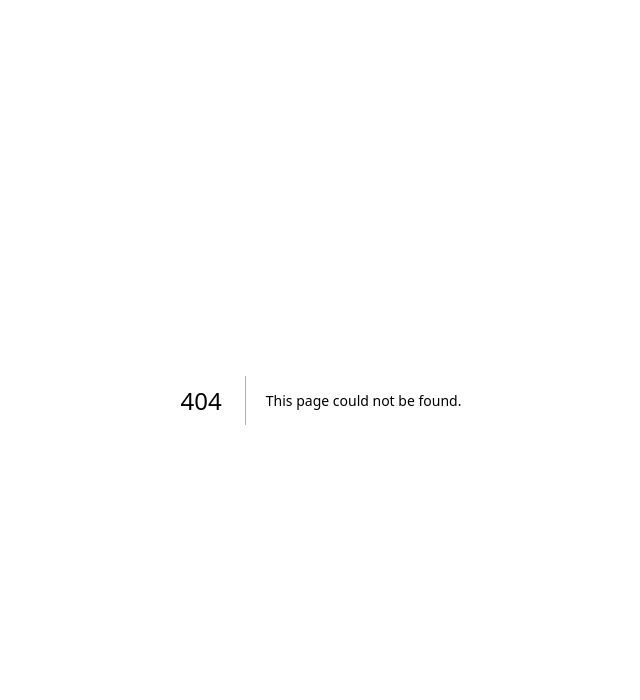
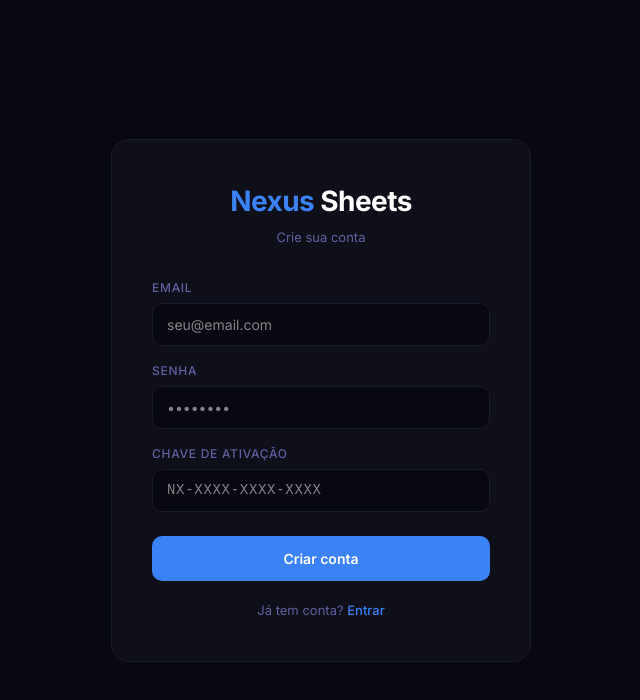
Before and after one commit to fbrunodev/nexus-sheets-frontend, a Next.js app: page /register in a window 1280 px wide. Before the commit this address had no page. Shown: the top 700 px of the page, without its empty margins (319-959 px from the left). Built offline with nearby package versions, Linux system fonts and the light colour scheme; no server answers.

Commit message:
feat: add register page with activation key

```diff
--- a/app/(auth)/login/page.tsx
+++ b/app/(auth)/login/page.tsx
@@ -4,6 +4,7 @@ import { useState } from "react";
 import { useRouter } from "next/navigation";
 import { useAuthStore } from "@/store/authStore";
 import api from "@/services/api";
+import Link from "next/link";
 
 export default function LoginPage() {
   const router = useRouter();
@@ -172,6 +173,13 @@ export default function LoginPage() {
             {loading ? "Entrando..." : "Entrar"}
           </button>
         </form>
+          <p style={{ textAlign: "center", marginTop: "20px", fontSize: "13px", color: "#6060a0" }}>
+          Não tem conta?{" "}
+          <Link href="/register" style={{ color: "#3b82f6", textDecoration: "none", fontWeight: "500" }}>
+            Criar conta
+          </Link>
+        </p>
+
       </div>
     </div>
   );
--- /dev/null
+++ b/app/(auth)/register/page.tsx
@@ -0,0 +1,118 @@
+"use client";
+
+import { useState } from "react";
+import { useRouter } from "next/navigation";
+import { useAuthStore } from "@/store/authStore";
+import api from "@/services/api";
+import Link from "next/link";
+
+export default function RegisterPage() {
+  const router = useRouter();
+  const { setAuth } = useAuthStore();
+
+  const [email, setEmail] = useState("");
+  const [password, setPassword] = useState("");
+  const [activationKey, setActivationKey] = useState("");
+  const [error, setError] = useState("");
+  const [loading, setLoading] = useState(false);
+
+  async function handleRegister(e: React.FormEvent) {
+    e.preventDefault();
+    setError("");
+    setLoading(true);
+
+    try {
+      const { data } = await api.post("/auth/register", {
+        email,
+        password,
+        activation_key: activationKey,
+      });
+      setAuth(data.user, data.access_token);
+      router.push("/dashboard");
+    } catch (err: any) {
+      setError(err.response?.data?.detail || "Erro ao criar conta. Verifique os dados.");
+    } finally {
+      setLoading(false);
+    }
+  }
+
+  const labelStyle = {
+    display: "block" as const,
+    fontSize: "12px",
+    fontWeight: "500" as const,
+    color: "#6060a0",
+    marginBottom: "6px",
+    textTransform: "uppercase" as const,
+    letterSpacing: "0.06em",
+  };
+
+  const inputStyle = {
+    width: "100%",
+    background: "#080810",
+    border: "1px solid #1a1a2e",
+    borderRadius: "10px",
+    padding: "10px 14px",
+    color: "#ffffff",
+    fontSize: "14px",
+    outline: "none",
+    fontFamily: "Inter, sans-serif",
+  };
+
+  return (
+    <div style={{ minHeight: "100vh", display: "flex", alignItems: "center", justifyContent: "center", background: "#080810" }}>
+      <div style={{ background: "#0f0f1a", border: "1px solid #1a1a2e", borderRadius: "18px", padding: "40px", width: "100%", maxWidth: "420px" }}>
+        <div style={{ textAlign: "center", marginBottom: "32px" }}>
+          <h1 style={{ fontSize: "28px", fontWeight: "700", letterSpacing: "-0.02em" }}>
+            <span style={{ color: "#3b82f6" }}>Nexus</span>
+            <span style={{ color: "#ffffff" }}> Sheets</span>
+          </h1>
+          <p style={{ color: "#6060a0", fontSize: "13px", marginTop: "6px" }}>Crie sua conta</p>
+        </div>
+
+        <form onSubmit={handleRegister}>
+          <div style={{ marginBottom: "16px" }}>
+            <label style={labelStyle}>Email</label>
+            <input type="email" value={email} onChange={(e) => setEmail(e.target.value)} placeholder="seu@email.com" required style={inputStyle} />
+          </div>
+
+          <div style={{ marginBottom: "16px" }}>
+            <label style={labelStyle}>Senha</label>
+            <input type="password" value={password} onChange={(e) => setPassword(e.target.value)} placeholder="••••••••" required style={inputStyle} />
+          </div>
+
+          <div style={{ marginBottom: "24px" }}>
+            <label style={labelStyle}>Chave de Ativação</label>
+            <input
+              value={activationKey}
+              onChange={(e) => setActivationKey(e.target.value.toUpperCase())}
+              placeholder="NX-XXXX-XXXX-XXXX"
+              required
+              style={{ ...inputStyle, fontFamily: "monospace", letterSpacing: "0.05em" }}
+            />
+          </div>
+
+          {error && (
+            <div style={{ background: "rgba(248,113,113,0.1)", border: "1px solid rgba(248,113,113,0.25)", borderRadius: "10px", padding: "10px 14px", color: "#f87171", fontSize: "13px", marginBottom: "16px" }}>
+              {error}
+            </div>
+          )}
+
+          <button
+            type="submit"
+            disabled={loading}
+            style={{ width: "100%", background: loading ? "#1a1a2e" : "#3b82f6", border: "none", borderRadius: "10px", padding: "12px", color: "#ffffff", fontSize: "14px", fontWeight: "600", cursor: loading ? "not-allowed" : "pointer", fontFamily: "Inter, sans-serif", transition: "background 0.2s" }}
+          >
+            {loading ? "Criando conta..." : "Criar conta"}
+          </button>
+        </form>
+
+        <p style={{ textAlign: "center", marginTop: "20px", fontSize: "13px", color: "#6060a0" }}>
+          Já tem conta?{" "}
+          <Link href="/login" style={{ color: "#3b82f6", textDecoration: "none", fontWeight: "500" }}>
+            Entrar
+          </Link>
+        </p>
+      </div>
+    </div>
+  );
+}
```
